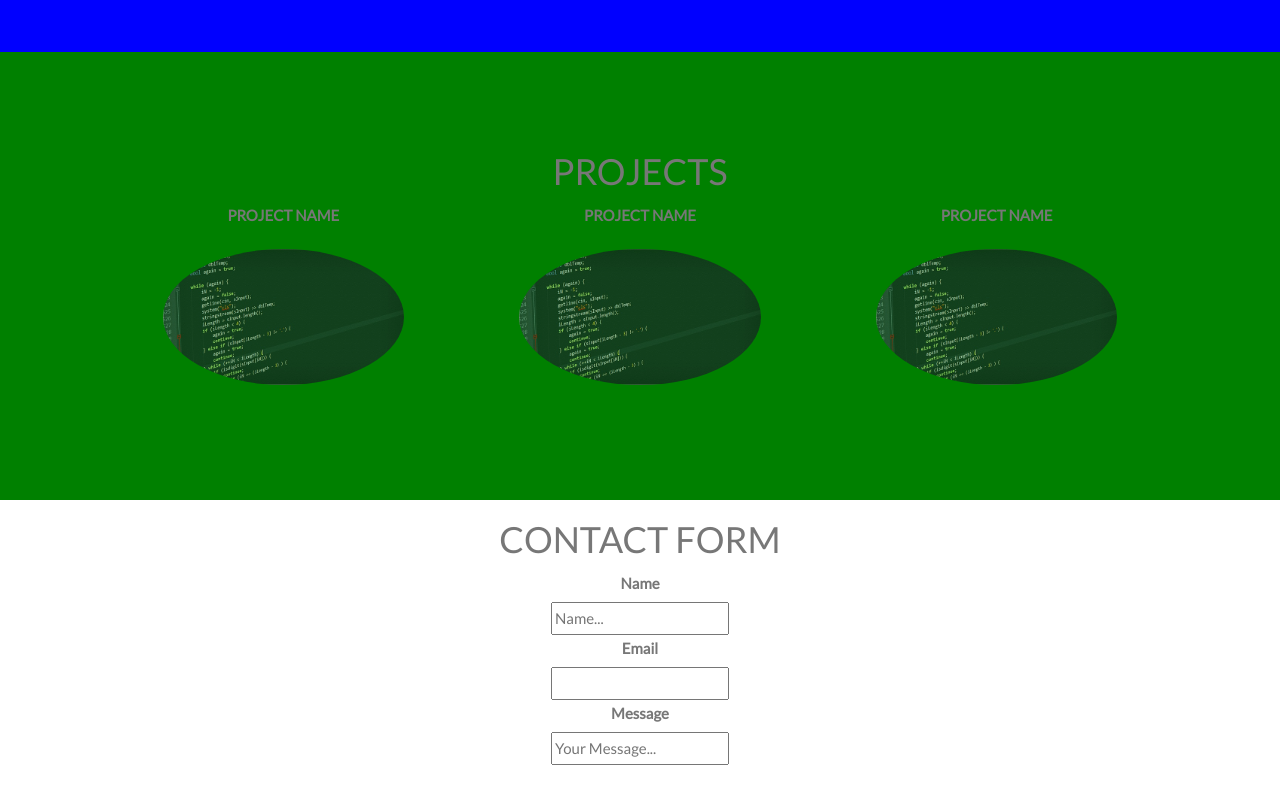
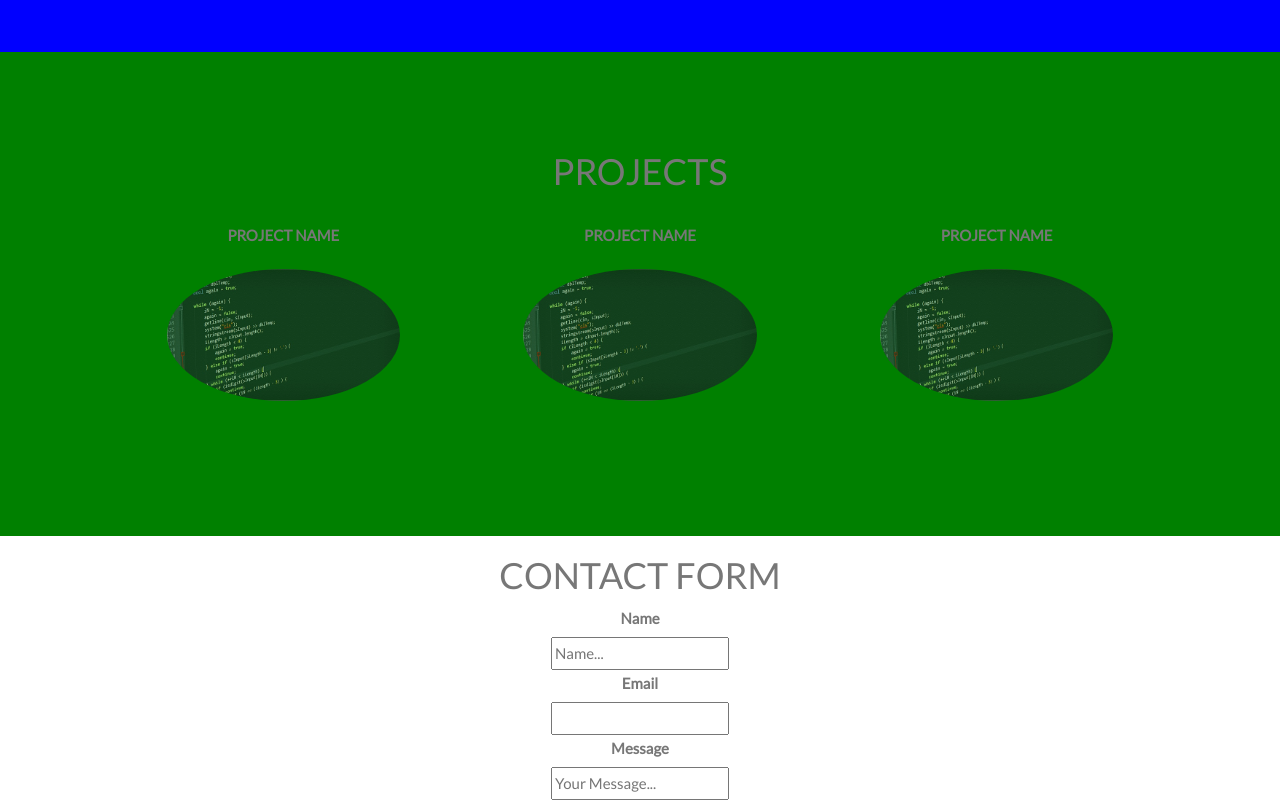
Before and after one commit to dbhuller/Portfolio, a plain HTML site: page index.html in a window 1280 px wide. Shown: the part 748-1548 px from the top of the page. Before the commit the page ends 1513 px from the top, so only its background shows below. Drawn offline with nearby package versions, Linux system fonts and the light colour scheme.

Commit message:
added css styling for projects section

```diff
--- a/style.css
+++ b/style.css
@@ -1,6 +1,7 @@
 body {
     font: 400 15px/1.8 Lato, sans-serif;
     color: #777;
+
 }
 
 .container {
@@ -18,9 +19,10 @@ body {
 #projects {
     display: block;
     height: 100%;
-    width: 100%;
+    width: 100vw;
     background-color: green;
     padding: 80px 120px !important;
+
 }
 
 .project {
@@ -30,3 +32,7 @@ body {
     height: 80%;
     opacity: 0.7;
 }
+
+.col-sm-4 {
+    padding: 20px;
+}
```
Also changed, not shown: index.html (+2 -1 lines).
